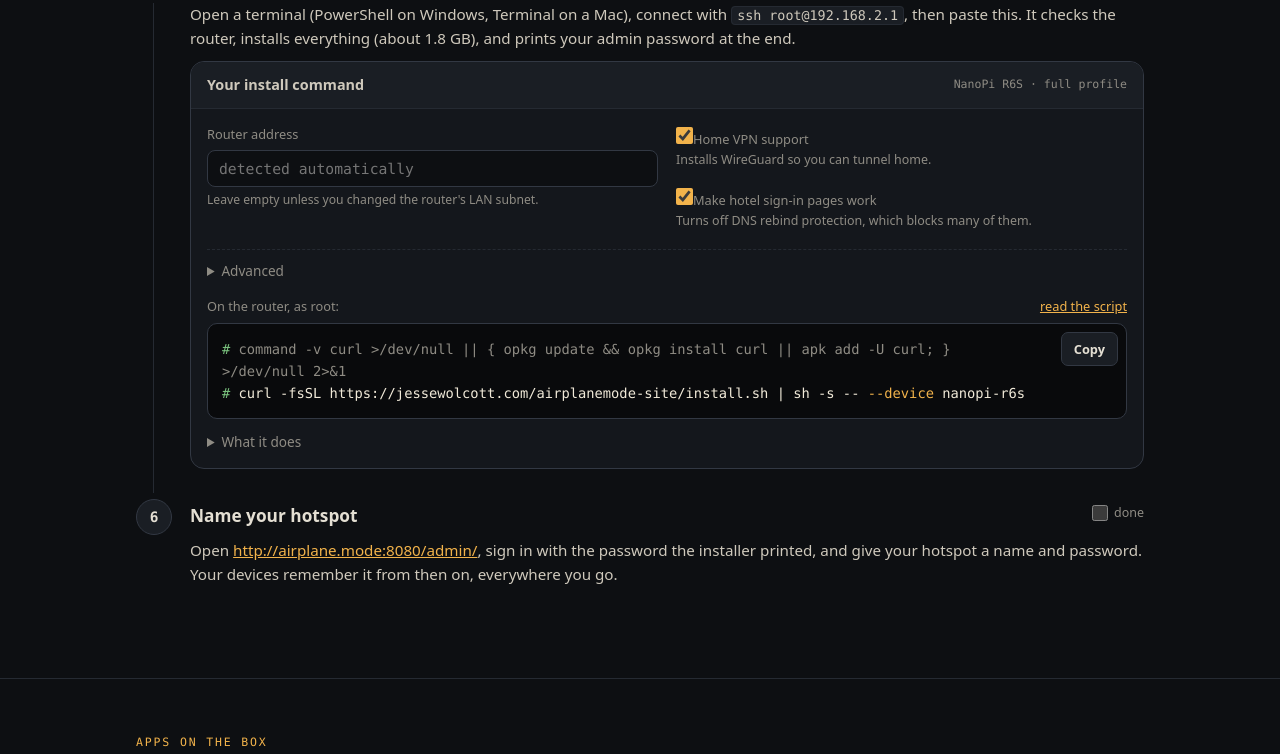
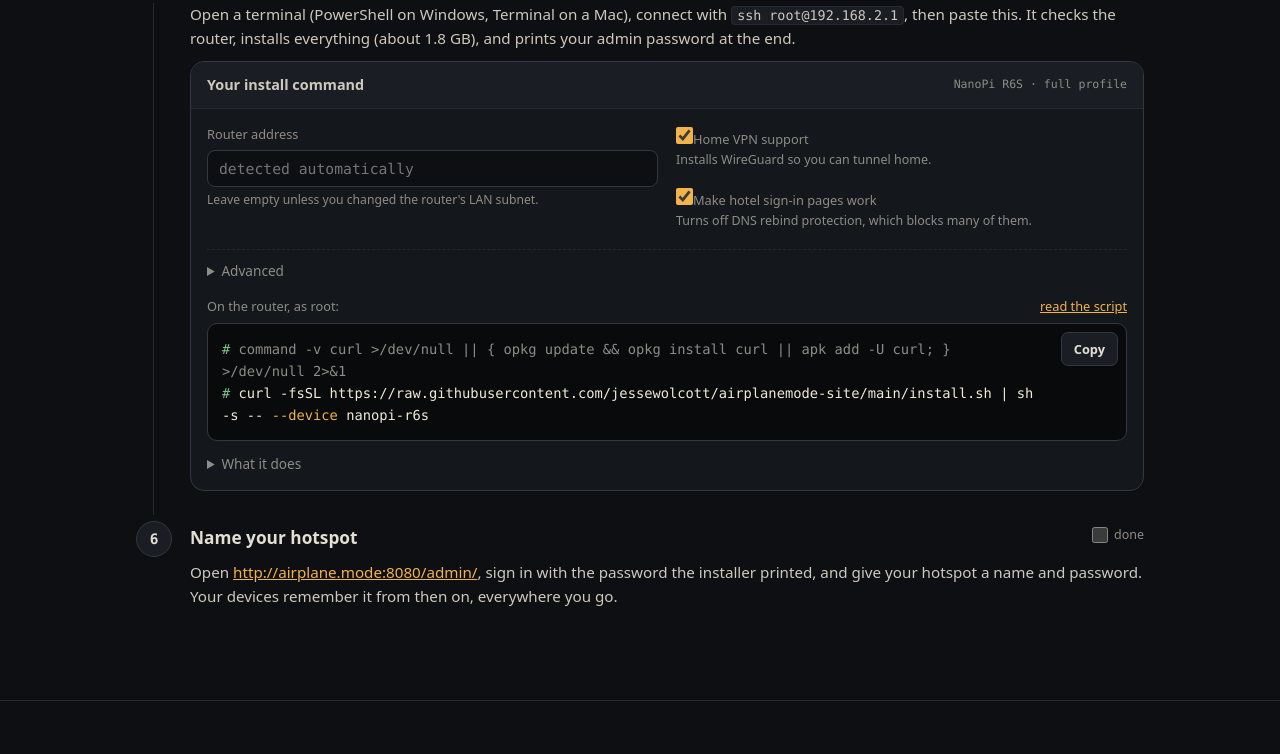
Before and after one commit to jessewolcott/airplanemode-site, a plain HTML site: page index.html in a window 1280 px wide. Shown: the part 2635-3389 px from the top of the page. Drawn offline with Linux system fonts and the light colour scheme.

Commit message:
Take the site off GitHub Pages; it will get its own server
Pages is turned off. Until the server exists, the install command fetches install.sh
from this repo (raw.githubusercontent.com). The page builds its command from the https
address that serves it, so it needs no change once hosted. See platform decision 0012.

Co-Authored-By: Claude Opus 5.5 <noreply@anthropic.com>

```diff
--- a/index.html
+++ b/index.html
@@ -446,8 +446,10 @@
 
 <script>
 (() => {
-  const DEFAULT_BASE = "https://jessewolcott.com/airplanemode-site/";
-  const base = location.protocol === "https:" ? location.href.replace(/[#?].*$/, "").replace(/[^/]*$/, "") : DEFAULT_BASE;
+  // Served over https (its own server): the command points back at this site's install.sh.
+  // Anywhere else (local preview, or before the server exists): the file in the GitHub repo.
+  const FALLBACK_URL = "https://raw.githubusercontent.com/jessewolcott/airplanemode-site/main/install.sh";
+  const installUrl = location.protocol === "https:" ? location.href.replace(/[#?].*$/, "").replace(/[^/]*$/, "") + "install.sh" : FALLBACK_URL;
   const DEVICES = {
     "nanopi-r6s": { label: "NanoPi R6S · full profile", ip: "192.168.2.1" },
     "glinet": { label: "GL.iNet · lite profile", ip: "192.168.8.1" },
@@ -490,7 +492,7 @@
     if (dir && dirOk(dir) && dir !== "/opt/airplanemode") opts.push(["--dir", dir]);
 
     // OpenWrt's built-in wget can't talk TLS to GitHub; curl can, so make sure it's there first.
-    const url = base + "install.sh";
+    const url = installUrl;
     const prep = "command -v curl >/dev/null || { opkg update && opkg install curl || apk add -U curl; } >/dev/null 2>&1";
     const plain = `${prep}\ncurl -fsSL ${url} | sh -s -- ${opts.map(o => o.join(" ")).join(" ")}`;
     $(".t-cmd", tool).innerHTML = `<span class="p"># </span><span class="d">${esc(prep)}</span>\n<span class="p"># </span>curl -fsSL ${esc(url)} | sh -s -- ` +
```
Also changed, not shown: 3 other files.
